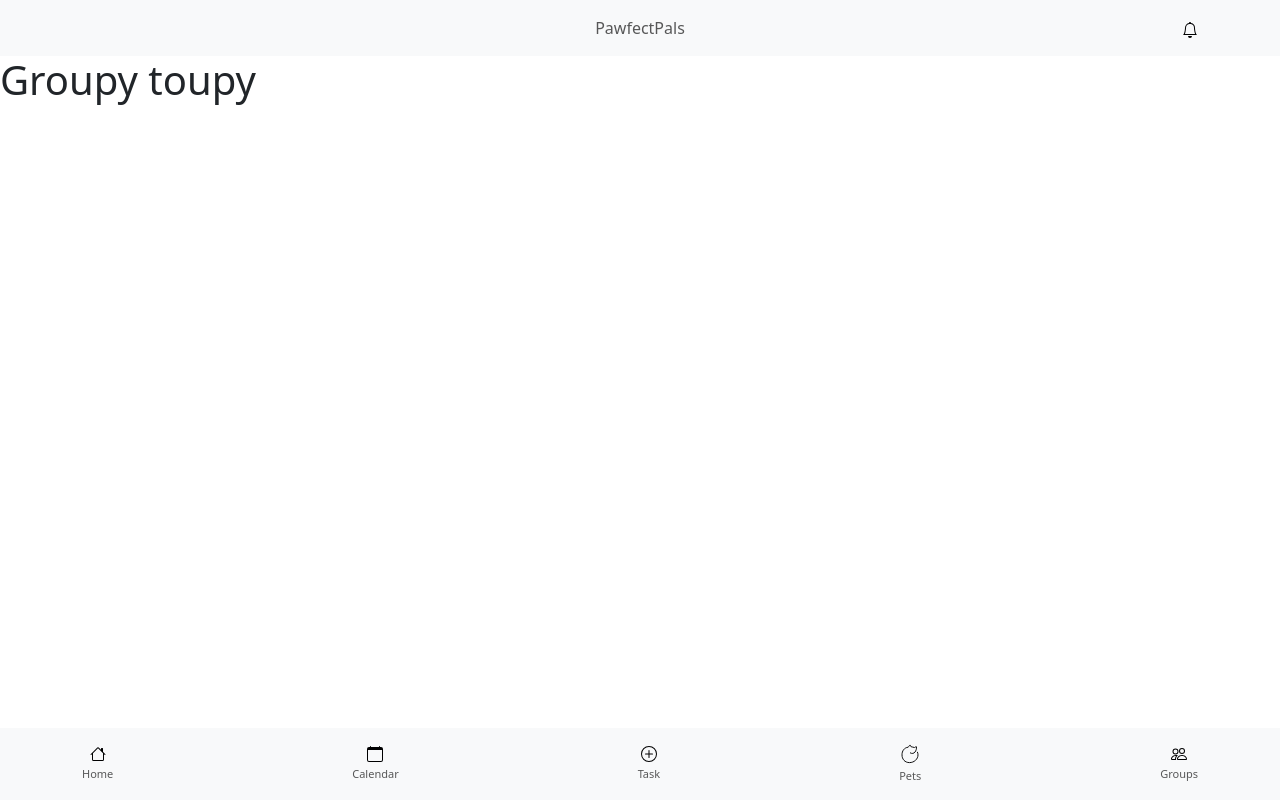
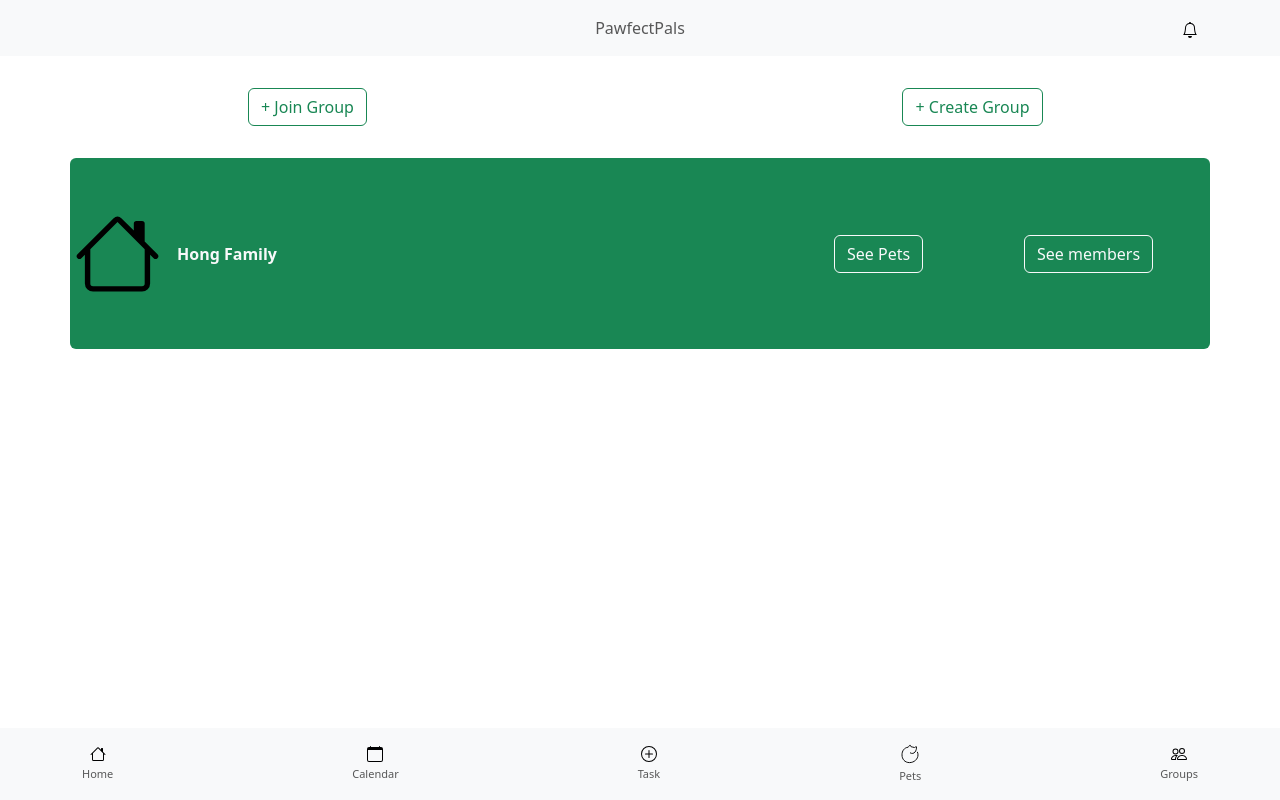
Before and after one commit to brandonhjh/PawfectPals, a Vue app in the folder pawfectpal-frontend/: page /groups in a window 1280 px wide. Built offline with nearby package versions, Linux system fonts and the light colour scheme.

Commit message:
Update Groups-view.vue
group page first draft eaint

```diff
--- a/pawfectpal-frontend/src/views/Groups-view.vue
+++ b/pawfectpal-frontend/src/views/Groups-view.vue
@@ -1,14 +1,50 @@
 <template lang="html">
-    <div class="ms-auto text-start">
-        <h1>Groupy toupy</h1>
+    <div class="container my-3 ">
+            <div class="row">
+              <div class="col-5 p-2 ">
+                <div class="p-1 rounded text-center">
+                  <button type="button" class="btn btn-outline-success my-1 "> + Join Group </button>
+                </div>
+              </div>
+              <div class="col-2 ">
+              </div>
+              <div class="col-5 p-2">
+                <div class="p-1 rounded text-center">
+                  <button type="button" class="btn btn-outline-success my-1 "> + Create Group </button>
+                </div>
+              </div>
+            </div>
+    </div>
+
+
+    <div class="container mr-2 pr-2 rounded rounded-top text-center bg-success">
+        <div class="row my-1">
+            <div class="col-1 p-1 my-5 ">
+                <img src="../assets/house.svg" alt="" class="d-flex flex-row justify-content-between align-items-center w-100 ">
+
+            </div>
+            <div class="col-4 my-5 text-light" style="display: flex; align-items: center;"><b>Hong Family</b></div>
+            <div class="col-3 p-1 my-5 "></div>
+            <div class="col-2 p-1 my-2 " style="display: flex; align-items: center;">
+                <button type="button" class="btn btn-outline-light my-1 ">See Pets </button>
+
+
+            </div>
+            <div class="col-2 p-1 my-2 " style="display: flex; align-items: center;">
+
+
+                <button type="button" class="btn btn-outline-light my-1">See members </button>
+            </div>
+
+        </div>
+
     </div>
 </template>
 <script>
 export default {
-    name: "Group-view",
-    components: {},
-}
+  name: "Group-view",
+  components: {},
+};
 </script>
 <style lang="css">
-
 </style>
```
